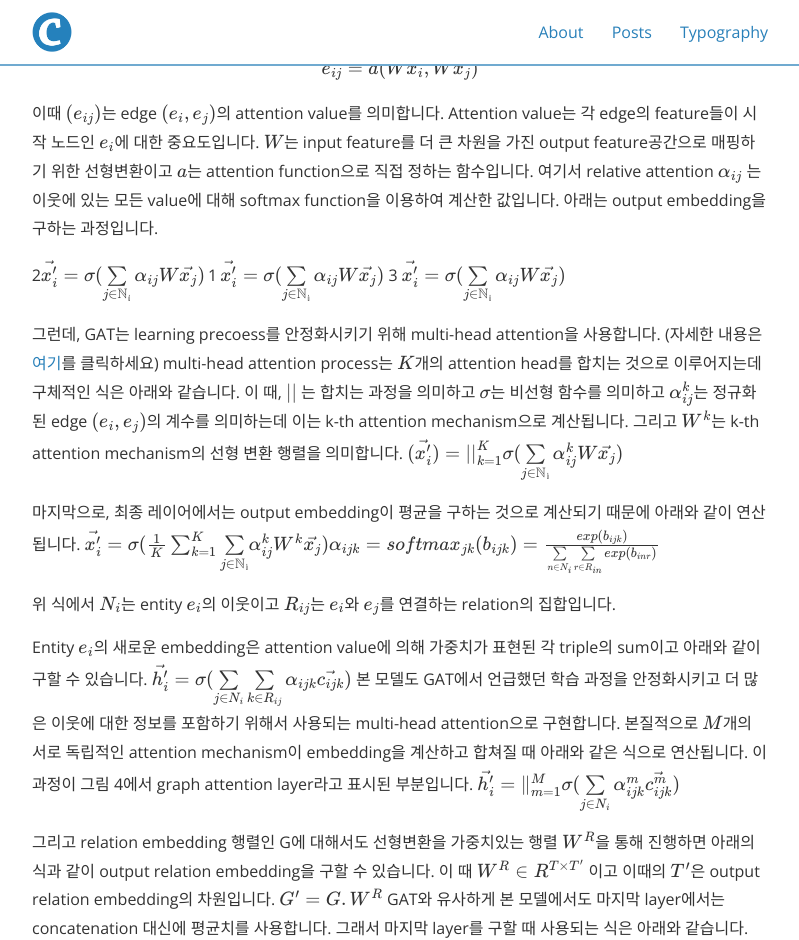
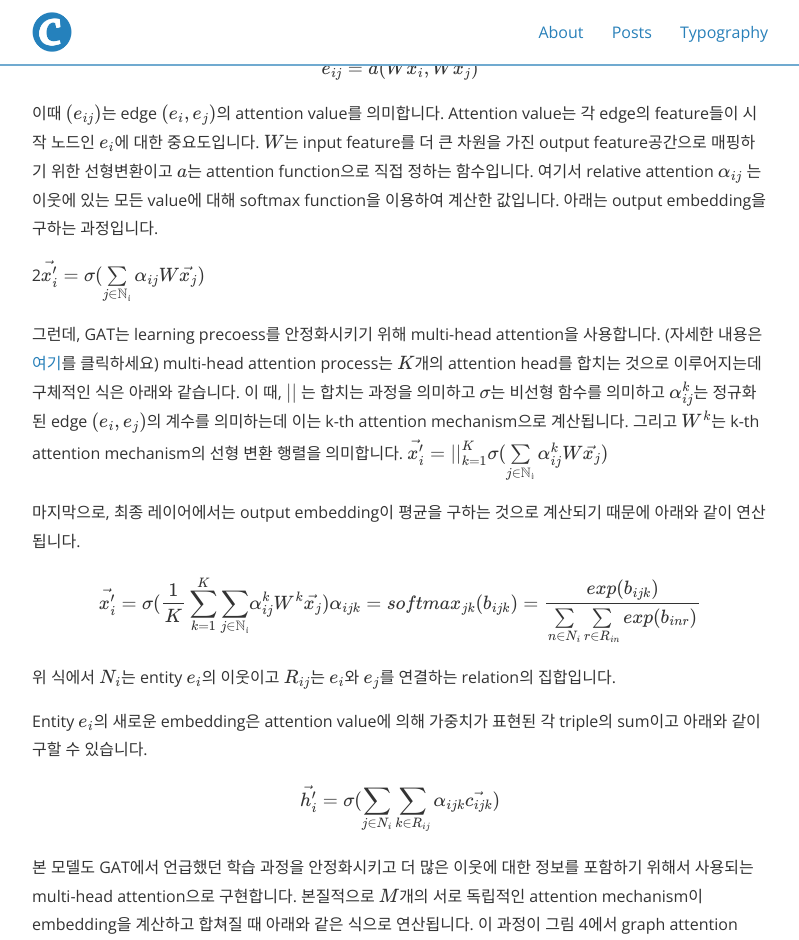
Before and after one commit to jeewon9708/jeewon9708.github.io, a Jekyll site: the page built from _posts/2020-09-18-paper-review-01.md, in a window 1280 px wide and 1400 px high, scrolled down 3200 px. Shown: the top 940 px of the window, without its empty margins (240-1039 px from the left). Built offline with Jekyll 4.4.1, drawn with Linux system fonts in a browser that asks for light colours; nearby versions of some CDN libraries; formulas are drawn with MathJax 3; some of the changed text lies outside the part shown.

Commit message:
Update 2020-09-18-paper-review-01.md

```diff
--- a/_posts/2020-09-18-paper-review-01.md
+++ b/_posts/2020-09-18-paper-review-01.md
@@ -77,37 +77,32 @@ $$e_{ij}= {a( W \vec{x_i},W \vec{x_j})}$$
 이때 $(e_{ij})$는 edge $(e_i,e_j)$의 attention value를 의미합니다. Attention value는 각 edge의 feature들이 시작 노드인 $e_i$에 대한 중요도입니다. $W$는 input feature를 더 큰 차원을 가진 output feature공간으로 매핑하기 위한 선형변환이고 $a$는 attention function으로 직접 정하는 함수입니다. 여기서 relative attention $\alpha_{ij}$ 는 이웃에 있는 모든 value에 대해 softmax function을 이용하여 계산한 값입니다. 아래는 output embedding을 구하는 과정입니다.
 
 
-2$${\vec{x_i'} = {\sigma(\sum\limits_{j\in\mathbb{N_i}} \alpha_{ij}W\vec{x_j})}}$$
-1 $$\vec{x_i'} = {\sigma(\sum\limits_{j\in\mathbb{N_i}} \alpha_{ij}W\vec{x_j})}$$
-3 $$\vec{x_i'} = \sigma(\sum\limits_{j\in\mathbb{N_i}} \alpha_{ij}W\vec{x_j})$$
+2$${\vec{x_i'} = \sigma(\sum\limits_{j\in\mathbb{N_i}} \alpha_{ij}W\vec{x_j})}$$
 
 그런데, GAT는 learning precoess를 안정화시키기 위해 multi-head attention을 사용합니다. (자세한 내용은 [여기](https://arxiv.org/abs/1706.03762)를 클릭하세요) multi-head attention process는 $K$개의 attention head를 합치는 것으로 이루어지는데 구체적인 식은 아래와 같습니다. 이 때, $||$ 는 합치는 과정을 의미하고 $\sigma$는 비선형 함수를 의미하고 $\alpha_{ij}^k$는 정규화된 edge $(e_i,e_j)$의 계수를 의미하는데 이는 k-th attention mechanism으로 계산됩니다. 그리고 $W^k$는 k-th attention mechanism의 선형 변환 행렬을 의미합니다.
-$${\vec{(x_i')}} = {\vert\vert}_{k=1}^K \sigma(\sum\limits_{j\in\mathbb{N_i}} \alpha_{ij}^kW\vec{x_j})$$
+$${\vec{x_i'}} = {\vert\vert}_{k=1}^K \sigma(\sum\limits_{j\in\mathbb{N_i}} \alpha_{ij}^kW\vec{x_j})$$
 
 마지막으로, 최종 레이어에서는 output embedding이 평균을 구하는 것으로 계산되기 때문에 아래와 같이 연산됩니다.
+
 $${\vec{x_i'}} = \sigma({1\over{K}}\sum_{k=1}^K
-{\sum\limits_{j\in\mathbb{N_i}}} \alpha_{ij}^kW^k\vec{x_j}) \alpha_{ijk}={softmax_{jk}(b_{ijk}) = \frac{exp(b_{ijk})}{\sum\limits_{n\in N_i}\sum\limits_{r\in R_{in}}exp(b_{inr})}}$$
-
-
+{\sum\limits_{j\in\mathbb{N_i}}} \alpha_{ij}^kW^k\vec{x_j}) \alpha_{ijk}={softmax_{jk}(b_{ijk}) = \frac{exp(b_{ijk})}{\sum\limits_{n\in N_i}\sum\limits_{r\in R_{in}}exp(b_{inr})}} $$
 
 
 위 식에서 $N_i$는 entity $e_i$의 이웃이고 $R_{ij}$는 $e_i$와 $e_j$를 연결하는 relation의 집합입니다.
 
 Entity  $e_i$의 새로운 embedding은  attention value에 의해 가중치가 표현된 각 triple의 sum이고 아래와 같이 구할 수 있습니다.
-$${\vec{h_i'}} = {\sigma(\sum\limits_{j\in N_i}\sum\limits_{k\in R_{ij}}\alpha_{ijk}\vec{c_{ijk}})}$$
+
+$${\vec{h_i'}} = \sigma(\sum\limits_{j\in N_i}\sum\limits_{k\in R_{ij}}\alpha_{ijk}\vec{c_{ijk}})$$
+
 본 모델도 GAT에서 언급했던 학습 과정을 안정화시키고 더 많은 이웃에 대한 정보를 포함하기 위해서 사용되는 multi-head attention으로 구현합니다. 본질적으로 $M$개의 서로 독립적인 attention mechanism이 embedding을 계산하고 합쳐질 때 아래와 같은 식으로 연산됩니다. 이 과정이 그림 4에서 graph attention layer라고 표시된 부분입니다.
 $${\vec{h_i'} =\mathbin\Vert_{m=1}^M \sigma(\sum\limits_{j\in N_i}\alpha_{ijk}^m\vec{c_{ijk}^m})}$$
 
 그리고 relation embedding 행렬인 G에 대해서도 선형변환을 가중치있는 행렬 $W^R$을 통해 진행하면 아래의 식과 같이 output relation embedding을 구할 수 있습니다. 이 때 $W^R \in R^{T \times T'}$ 이고 이때의 $T'$은 output relation embedding의 차원입니다.
-$${G'}={G.W^R}$$
+$${G'}=G.W^R$$
 GAT와 유사하게 본 모델에서도 마지막 layer에서는 concatenation 대신에 평균치를 사용합니다. 그래서 마지막 layer를 구할 때 사용되는 식은 아래와 같습니다.
-$$
-\vec{h_i'} = \sigma(\frac{1}{M}\sum_{m=1}^M\sum\limits_{j\in N_i}\sum\limits_{k\in R_{ij}}\alpha_{ijk}^m\vec{c_{ijk}^m})
-$$
+$${\vec{h_i'}} = \sigma(\frac{1}{M}\sum_{m=1}^M\sum\limits_{j\in N_i}\sum\limits_{k\in R_{ij}}\alpha_{ijk}^m\vec{c_{ijk}^m})$$
 그러나 새로운 embedding을 학습하면서 entity는 그들의 최초의 embedding 정보를 잃게됩니다. 그래서 이를 해결하기 위해, 해당 모델에서는 input entity embedding인 $H^i$를 가중치 행렬 $W^E \in R^{T^i \times T^f}$을 사용해서 선형적으로 변환하여 $H^t$를 얻습니다. 이 때, $T^i$ 는 최초의 entity embedding의 차원이고 $T^f$는 마지막 entity embedding의 차원입니다. 아래의 식과 같이 이 최초 embedding 정보를 마지막 attentional 레이어에서 얻은 entity embedding에 더합니다.  이 때, $H^f \in R^{N_e \times T^f}$입니다.
-$$
-H''=W^EH^t + H^f
-$$
+$${H''}=W^EH^t + H^f$$
 본 모델의 설계에서는 edge의 개념을 n-hop 이웃에 대해 두개의 entity 사이의 보조 relation을 활용하여 directed path로 확장하였습니다. 이는 모든 경로에 있는 relation의 embedding에 대한 합이라고 볼 수 있습니다. 본 모델은 반복적으로 멀리 있는 이웃의 정보까지 모두 축적합니다.
 
 ### ![Image_2](https://user-images.githubusercontent.com/22410209/93541748-3d776e00-f992-11ea-9bc6-8f4b1034867a.JPG)
@@ -127,21 +122,17 @@ Ex) $e_j$가 $e_i$의 relation $r_k$로 연결된 가장 가까운 이웃
 구체적으로, L1-norm dissimilarity를 줄이기 위해 entity와 relation embeddings를 학습하는 것입니다. L1-norm dissimilarity를 $$ d_{t_{ij}} = \Vert\vec{h_i} + \vec{g_k} - \vec{h_j}\Vert$$ 로 측정할 수 있습니다.
 
 모델을 학습시킬 때에 hinge-loss를 사용하였는데 이는 아래의 수식입니다.
-$$
-L(\Omega) = \sum\limits_{t_{ij} \in S}\sum\limits_{t_{ij}'\in S} max\{d_{t_{ij}'}-d_{t_{ij}} + \gamma,0\}
-$$
+$${L(\Omega)} = \sum\limits_{t_{ij} \in S}\sum\limits_{t_{ij}'\in S} max\{d_{t_{ij}'}-d_{t_{ij}} + \gamma,0\}$$
 위의 식에서 $\gamma >0 $는 hyper-parameter이고 $S$는 valid triple의 집합, $S'$은 invalid한 triple의 집합입니다.
 
 ##### Decoder
 
 본 모델은 ConvKB를 decoder로 사용한다. Convolution layer의 목표는 각 dimension에 있는 triple  $t_{ij}^k $ 의 global embedding 속성을 분석하는 것과 모델의 변하는 성질을 일반화하는 것에 있습니다. Score function은 여러개의 feature map으로 아래와 같이 표현될 수 있습니다.
-$$
-f(t_{ij}^k) = (||_{m=1}^\Omega RELU([\vec{h_i},\vec{g_k},\vec{h_j}] * w^m)) \cdot W
-$$
+$${f(t_{ij}^k)} = (||_{m=1}^\Omega RELU([\vec{h_i},\vec{g_k},\vec{h_j}] * w^m)) \cdot W$$
 위의 식에서 $\Omega$: filter 개수 , $*$: convolution 연산 $W\in R^{\Omega k \times 1}$ : triple의  final score를 계산하기 위한 선형 변환
 
 이 모델은 soft-margin loss를 사용하여 학습되고 아래와 같습니다.
-$$
+$$ \\
 L = \sum\limits_{t_{ij}^k\in\{S\cup S'\}}log(1+exp(l_{t_{ij}^k} \cdot f(t_{ij}^k))) + {\lambda \over 2}||W||^2_2
 \\
 where \quad l_{t_{ij}^k} = \left\{ \begin{array}{ll}
```
